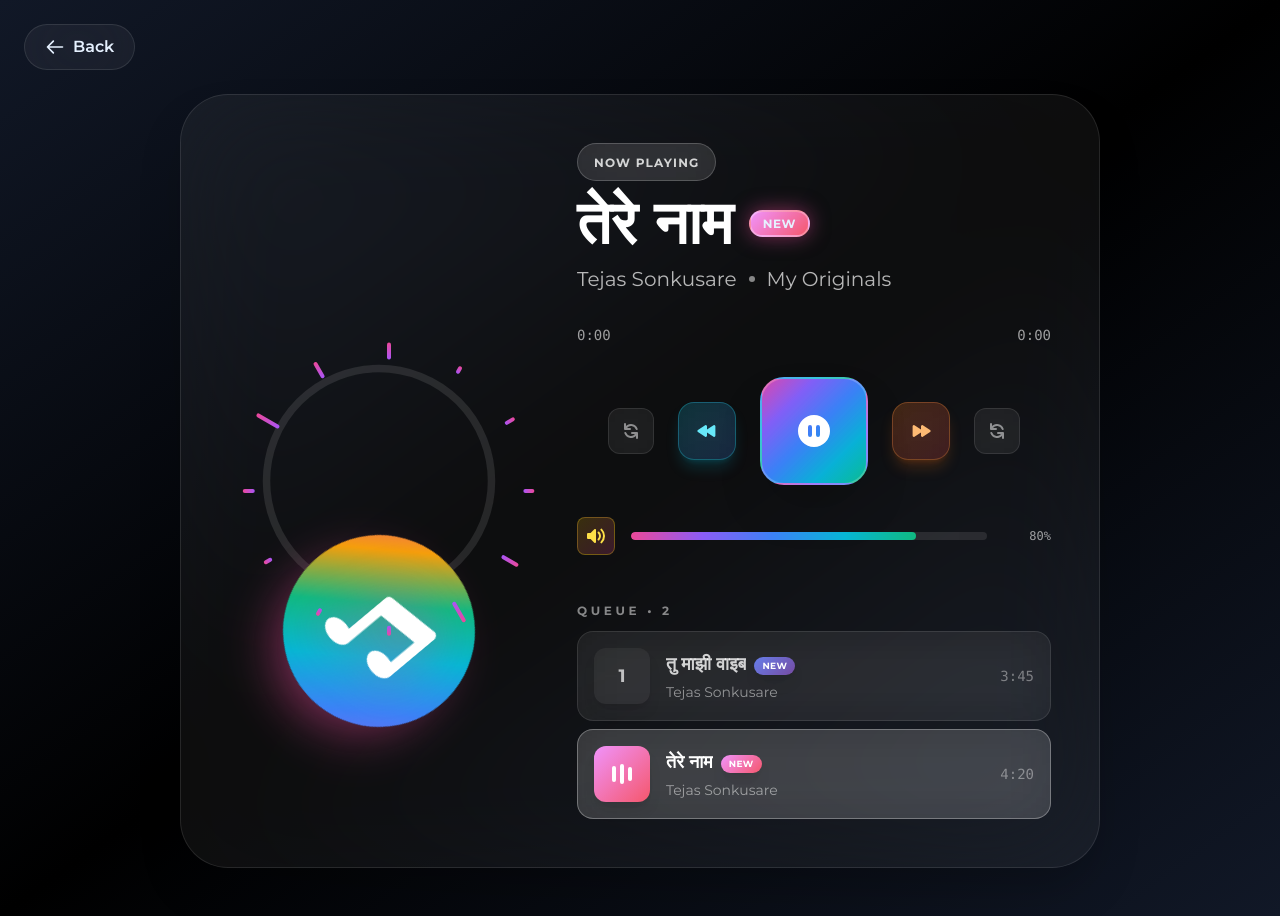
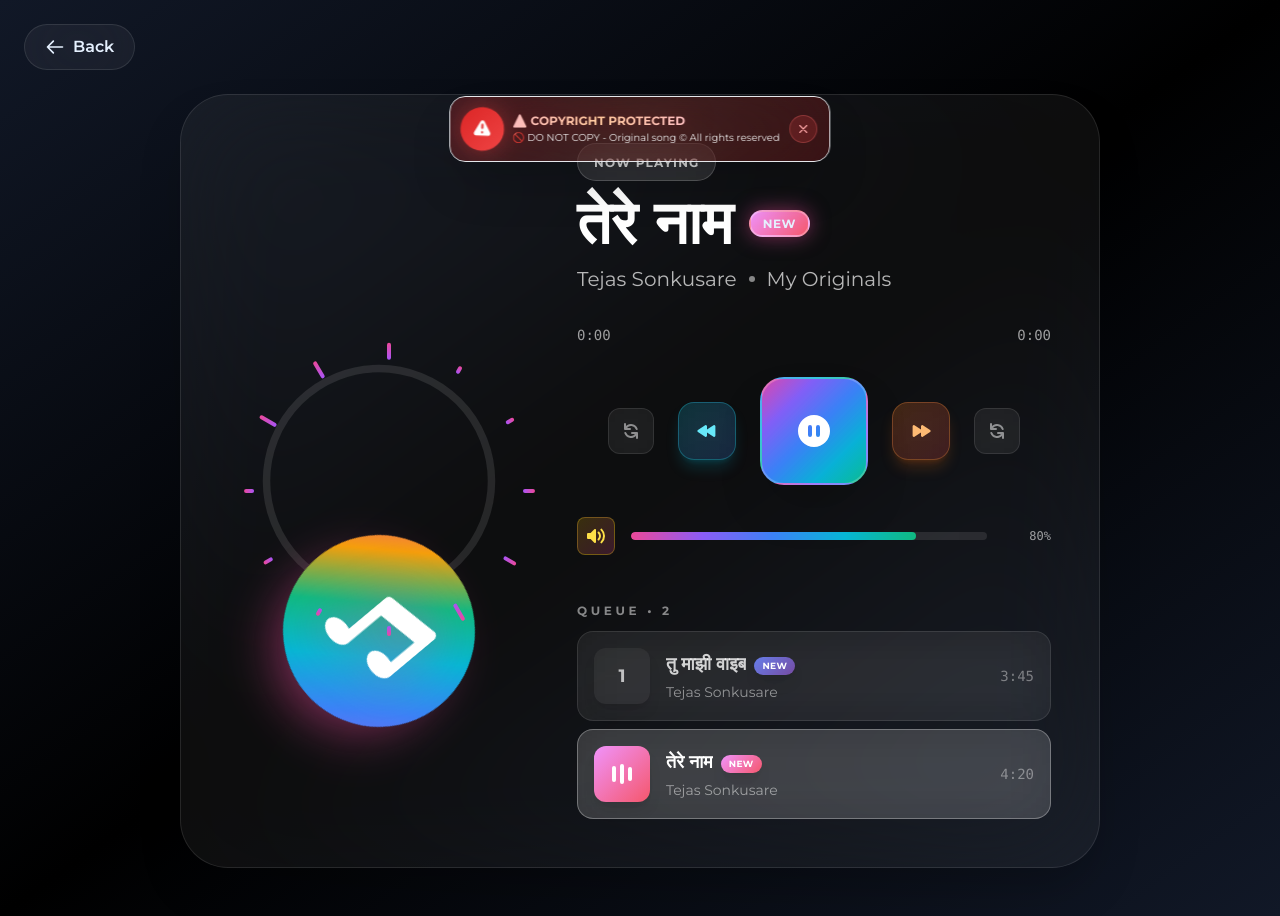
Before and after one commit to tejas-sonkusare/portfolio, a Next.js app: page /music in a window 1280 px wide. Both pictures are taken after a click on the button 707 px from the left and 431 px from the top of the page. Built offline with nearby package versions, Linux system fonts and the light colour scheme.

Commit message:
feat: Add compact copyright warning notice to music player

```diff
--- a/app/music/page.tsx
+++ b/app/music/page.tsx
@@ -23,6 +23,7 @@ export default function MusicPage() {
   const [volume, setVolume] = useState(0.8);
   const [isShuffle, setIsShuffle] = useState(false);
   const [repeatMode, setRepeatMode] = useState<'none' | 'one' | 'all'>('none');
+  const [showCopyright, setShowCopyright] = useState(false);
 
   const songs: Song[] = [
     {
@@ -89,6 +90,17 @@ export default function MusicPage() {
       audioRef.current.play().catch(() => {});
     }
   }, [currentSongIndex]);
+
+  // Show copyright warning when playing
+  useEffect(() => {
+    if (isPlaying) {
+      setShowCopyright(true);
+      const timer = setTimeout(() => {
+        setShowCopyright(false);
+      }, 8000); // Hide after 8 seconds
+      return () => clearTimeout(timer);
+    }
+  }, [isPlaying, currentSongIndex]);
 
   const togglePlay = () => {
     if (audioRef.current) {
@@ -183,6 +195,103 @@ export default function MusicPage() {
           </button>
         </div>
       </motion.div>
+
+      {/* Copyright Warning Notice */}
+      <AnimatePresence>
+        {showCopyright && (
+          <div className="fixed top-20 sm:top-24 left-1/2 -translate-x-1/2 z-50 max-w-[95%] sm:max-w-md">
+            <motion.div
+              initial={{ opacity: 0, y: -50 }}
+              animate={{ opacity: 1, y: 0 }}
+              exit={{ opacity: 0, y: -50 }}
+              transition={{ type: "spring", stiffness: 100 }}
+            >
+              <div className="backdrop-blur-2xl rounded-xl sm:rounded-2xl border p-2.5 sm:p-3 shadow-2xl relative overflow-hidden">
+                <motion.div
+                  style={{
+                    position: 'absolute',
+                    inset: 0,
+                    background: 'linear-gradient(135deg, rgba(220, 38, 38, 0.2), rgba(239, 68, 68, 0.15), rgba(185, 28, 28, 0.2))',
+                    borderColor: 'rgba(239, 68, 68, 0.5)',
+                    boxShadow: '0 0 50px rgba(239, 68, 68, 0.3), 0 20px 40px rgba(0,0,0,0.4)',
+                    borderRadius: 'inherit',
+                    pointerEvents: 'none',
+                  }}
+                  animate={{
+                    boxShadow: [
+                      '0 0 50px rgba(239, 68, 68, 0.3), 0 20px 40px rgba(0,0,0,0.4)',
+                      '0 0 60px rgba(220, 38, 38, 0.4), 0 20px 40px rgba(0,0,0,0.4)',
+                      '0 0 50px rgba(239, 68, 68, 0.3), 0 20px 40px rgba(0,0,0,0.4)',
+                    ],
+                  }}
+                  transition={{ duration: 2, repeat: Infinity }}
+                />
+                {/* Animated Background */}
+                <div className="absolute inset-0 bg-gradient-to-r from-red-500/10 via-orange-500/10 to-red-500/10 animate-pulse" />
+
+                <div className="relative z-10 flex items-center gap-2 sm:gap-2.5">
+                  {/* Warning Icon */}
+                  <div className="flex-shrink-0">
+                    <motion.div
+                      animate={{
+                        scale: [1, 1.1, 1],
+                        rotate: [0, 5, -5, 0],
+                      }}
+                      transition={{
+                        duration: 2,
+                        repeat: Infinity,
+                      }}
+                    >
+                      <div className="w-8 h-8 sm:w-10 sm:h-10 rounded-full flex items-center justify-center"
+                           style={{
+                             background: 'linear-gradient(135deg, #dc2626, #ef4444)',
+                             boxShadow: '0 0 20px rgba(239, 68, 68, 0.4)',
+                           }}>
+                        <svg className="w-4 h-4 sm:w-5 sm:h-5 text-white" fill="currentColor" viewBox="0 0 20 20">
+                          <path fillRule="evenodd" d="M8.257 3.099c.765-1.36 2.722-1.36 3.486 0l5.58 9.92c.75 1.334-.213 2.98-1.742 2.98H4.42c-1.53 0-2.493-1.646-1.743-2.98l5.58-9.92zM11 13a1 1 0 11-2 0 1 1 0 012 0zm-1-8a1 1 0 00-1 1v3a1 1 0 002 0V6a1 1 0 00-1-1z" clipRule="evenodd" />
+                        </svg>
+                      </div>
+                    </motion.div>
+                  </div>
+
+                  {/* Warning Text */}
+                  <div className="flex-1 min-w-0">
+                    <h3 className="text-[11px] sm:text-xs font-black uppercase mb-0.5">
+                      <span className="bg-gradient-to-r from-red-200 via-orange-200 to-red-200 bg-clip-text text-transparent">
+                        <motion.span
+                          animate={{
+                            textShadow: [
+                              '0 0 20px rgba(239, 68, 68, 0.5)',
+                              '0 0 30px rgba(220, 38, 38, 0.6)',
+                              '0 0 20px rgba(239, 68, 68, 0.5)',
+                            ],
+                          }}
+                          transition={{ duration: 2, repeat: Infinity }}
+                        >
+                          ⚠️ COPYRIGHT PROTECTED
+                        </motion.span>
+                      </span>
+                    </h3>
+                    <p className="text-[9px] sm:text-[10px] text-white/90 font-medium leading-snug">
+                      🚫 DO NOT COPY - Original song © All rights reserved
+                    </p>
+                  </div>
+
+                  {/* Close Button */}
+                  <button
+                    onClick={() => setShowCopyright(false)}
+                    className="flex-shrink-0 w-6 h-6 sm:w-7 sm:h-7 rounded-full flex items-center justify-center bg-red-500/20 hover:bg-red-500/30 border border-red-400/30 transition-all hover:scale-110 hover:rotate-90"
+                  >
+                    <svg className="w-3 h-3 sm:w-3.5 sm:h-3.5 text-red-300" fill="none" viewBox="0 0 24 24" stroke="currentColor">
+                      <path strokeLinecap="round" strokeLinejoin="round" strokeWidth={2} d="M6 18L18 6M6 6l12 12" />
+                    </svg>
+                  </button>
+                </div>
+              </div>
+            </motion.div>
+          </div>
+        )}
+      </AnimatePresence>
 
       {/* Main Player Card */}
       <div className="relative z-10 container mx-auto px-3 sm:px-4 pb-8 sm:pb-12 flex items-center justify-center min-h-[calc(100vh-200px)]">
```
